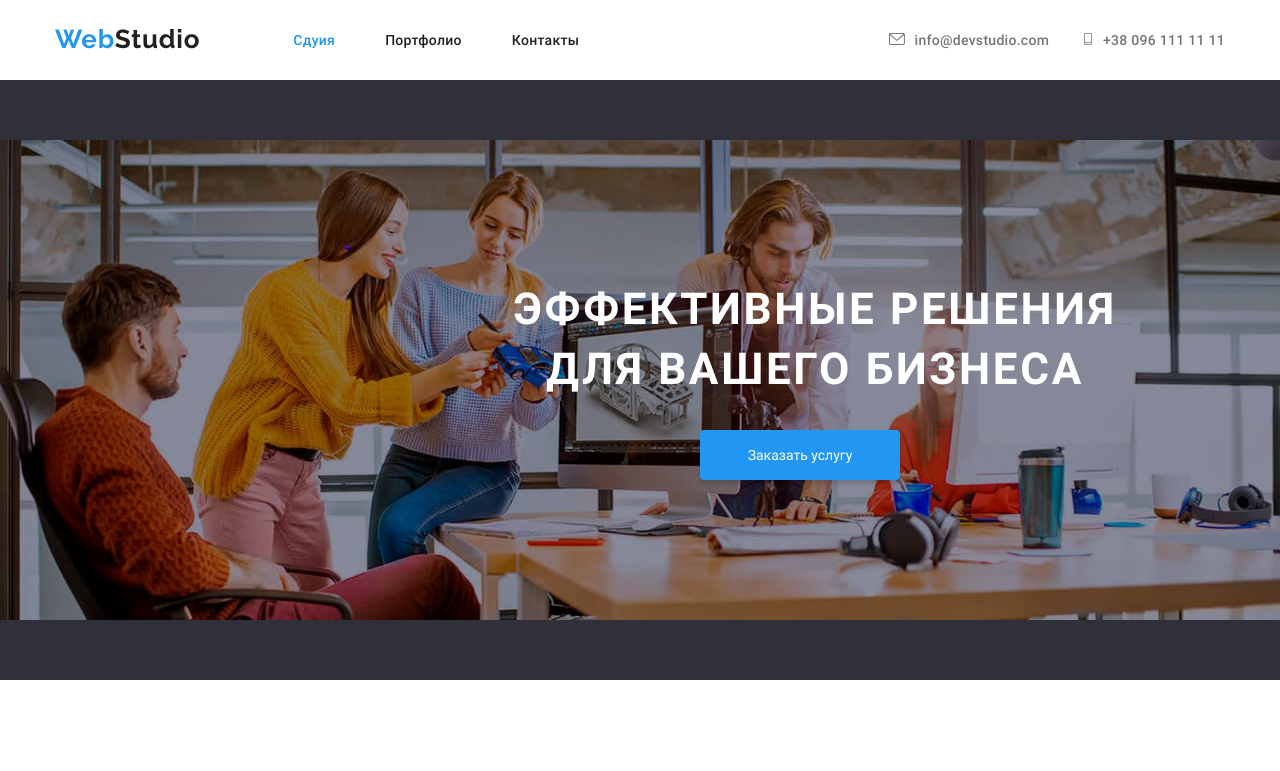
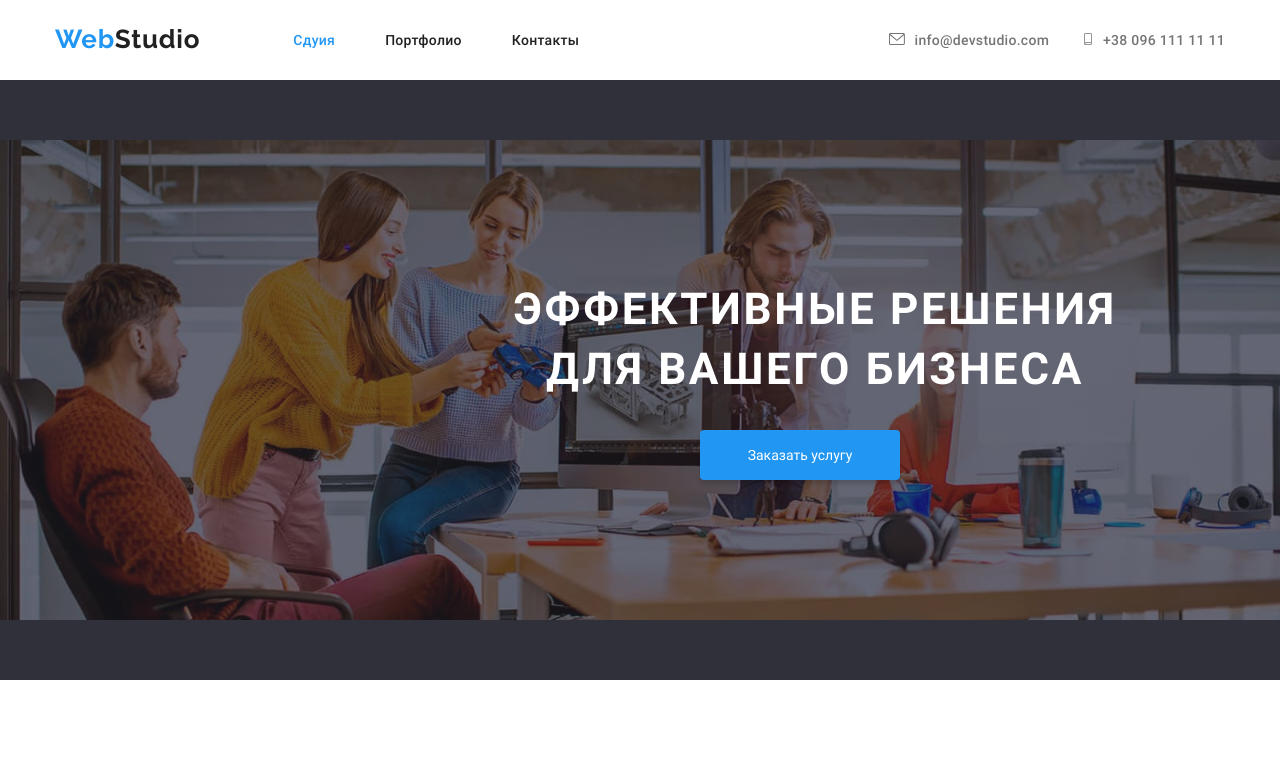
Before and after one commit to Bogushukr/goit-markup-hw-04, a plain HTML site: page index.html in a window 1280 px wide. Shown: the top 771 px of the page. Drawn offline with nearby package versions, Linux system fonts and the light colour scheme.

Commit message:
fix-hero

```diff
--- a/css/styles.css
+++ b/css/styles.css
@@ -218,7 +218,12 @@ img {
   margin-left: auto;
   margin-right: auto; */
 
-  background-image: url(../images/application-team.jpg);
+  background-image: linear-gradient(
+      to right,
+      rgba(47, 48, 58, 0.4),
+      rgba(47, 48, 58, 0.4)
+    ),
+    url(../images/application-team.jpg);
   background-position: center;
   background-repeat: no-repeat;
   object-fit: cover;
```
